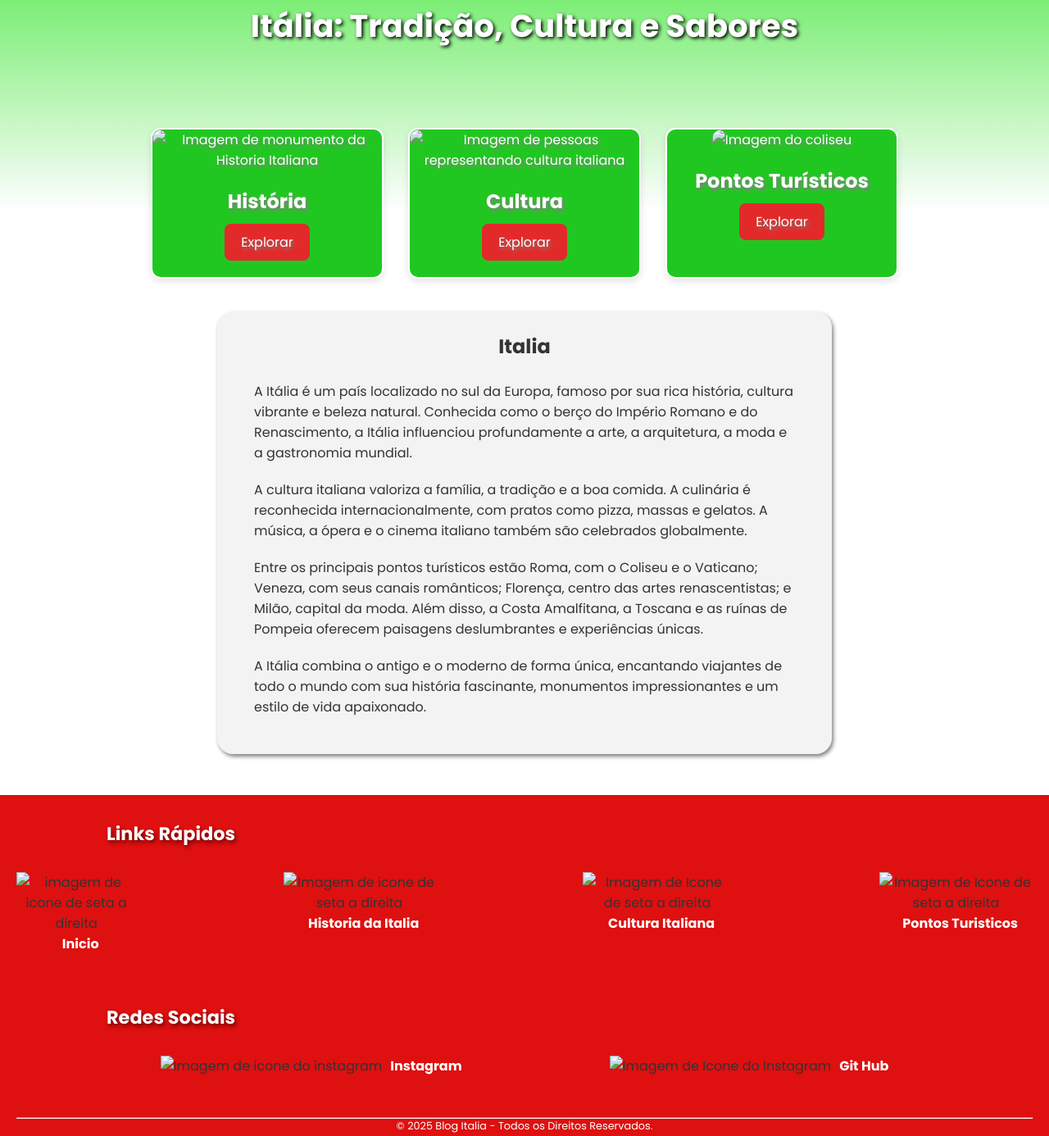
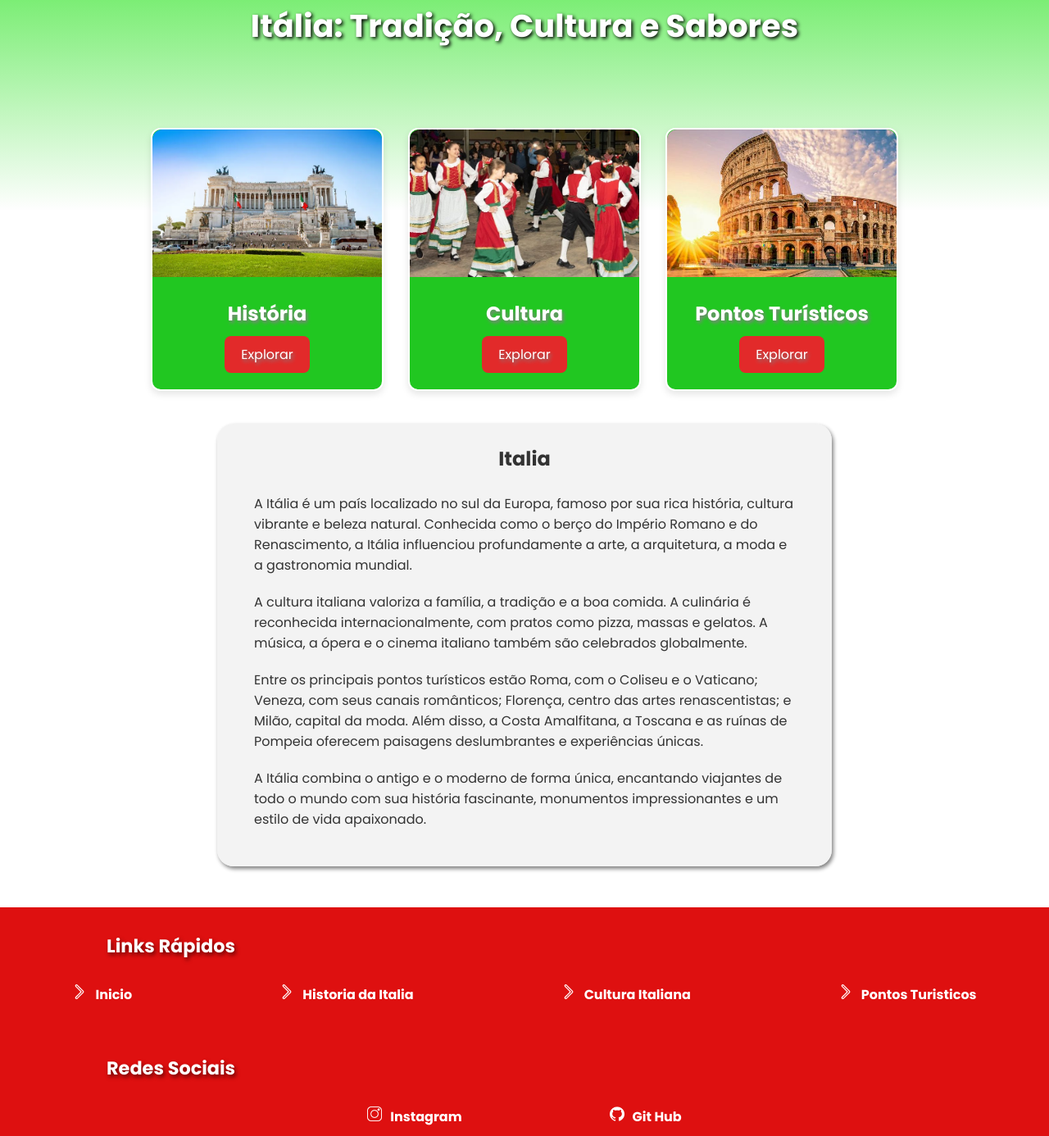
Before and after one commit to PauloEduardoCR/html-css-Js, a plain HTML site: page index.html in a window 1280 px wide. Shown: the part 134-1520 px from the top of the page at 82% size. Drawn offline with Linux system fonts and the light colour scheme; the site is published under a folder, as on GitHub Pages, so addresses that start at the root find nothing.

Commit message:
index.html

```diff
--- a/index.html
+++ b/index.html
@@ -18,17 +18,17 @@
 
   <section class="cards-container">
     <div class="card">
-      <img src="/Monumento-Historia-Italia.webp" alt="Imagem de monumento da Historia Italiana" width="100%" height="auto">
+      <img src="Monumento-Historia-Italia.webp" alt="Imagem de monumento da Historia Italiana" width="100%" height="auto">
       <h2>História</h2>
       <a href="historia.html">Explorar</a>
     </div>
     <div class="card">
-      <img src="/cultura-italiana-one.jpg" alt="Imagem de pessoas representando cultura italiana" width="100%" height="auto">
+      <img src="cultura-italiana-one.jpg" alt="Imagem de pessoas representando cultura italiana" width="100%" height="auto">
       <h2>Cultura</h2>
       <a href="cultura.html">Explorar</a>
     </div>
     <div class="card">
-      <img src="/coliseu-imagem.jpg" alt="Imagem do coliseu" width="100%" height="auto">
+      <img src="coliseu-imagem.jpg" alt="Imagem do coliseu" width="100%" height="auto">
       <h2>Pontos Turísticos</h2>
       <a href="locais.html">Explorar</a>
     </div>
@@ -50,21 +50,21 @@
     <section class="section-links-paginas-footer">
       <h3 class="h3-footer">Links Rápidos</h3>
       <ul class="ul-links-paginas-footer">
-        <li class="li-links-paginas-footer"><img src="/seta-direita.png" alt="imagem de icone de seta a direita" width="18px"><a href="index.html" class="a-link-paginas-footer">Inicio</a></li>
+        <li class="li-links-paginas-footer"><img src="seta-direita.png" alt="imagem de icone de seta a direita" width="18px"><a href="index.html" class="a-link-paginas-footer">Inicio</a></li>
 
-        <li class="li-links-paginas-footer"><img src="/seta-direita.png" alt="Imagem de icone de seta a direita" width="18x"><a href="historia.html" class="a-link-paginas-footer">Historia da Italia</a></li>
+        <li class="li-links-paginas-footer"><img src="seta-direita.png" alt="Imagem de icone de seta a direita" width="18x"><a href="historia.html" class="a-link-paginas-footer">Historia da Italia</a></li>
 
-        <li class="li-links-paginas-footer"><img src="/seta-direita.png" alt="Imagem de Icone de seta a direita" width="18px"><a href="cultura.html" class="a-link-paginas-footer">Cultura Italiana</a></li>
+        <li class="li-links-paginas-footer"><img src="seta-direita.png" alt="Imagem de Icone de seta a direita" width="18px"><a href="cultura.html" class="a-link-paginas-footer">Cultura Italiana</a></li>
 
-        <li class="li-links-paginas-footer"><img src="/seta-direita.png" alt=" Imagem de Icone de seta a direita" width="18px"><a href="locais.html" class="a-link-paginas-footer">Pontos Turisticos</a></li>
+        <li class="li-links-paginas-footer"><img src="seta-direita.png" alt=" Imagem de Icone de seta a direita" width="18px"><a href="locais.html" class="a-link-paginas-footer">Pontos Turisticos</a></li>
       </ul>
     </section>
     <section class="section-redes-sociais-footer">
       <h3 class="h3-footer">Redes Sociais</h3>
       <ul class="ul-links-paginas-footer">
-        <li class="li-links-paginas-footer"><img src="/instagram.png" alt="Imagem de icone do instagram" width="18px"><a href="https://www.instagram.com/ed_paulo017?igsh=cXAzNTNxeXQ4a3ly" class="a-link-paginas-footer" target="_blank">Instagram</a></li>
+        <li class="li-links-paginas-footer"><img src="instagram.png" alt="Imagem de icone do instagram" width="18px"><a href="https://www.instagram.com/ed_paulo017?igsh=cXAzNTNxeXQ4a3ly" class="a-link-paginas-footer" target="_blank">Instagram</a></li>
 
-        <li class="li-links-paginas-footer"><img src="/github.png" alt="Imagem de Icone do Instagram" width=" 18px"><a href="https://github.com/PauloEduardoCR" class="a-link-paginas-footer" target="_blank">Git Hub</a></li>
+        <li class="li-links-paginas-footer"><img src="github.png" alt="Imagem de Icone do Instagram" width=" 18px"><a href="https://github.com/PauloEduardoCR" class="a-link-paginas-footer" target="_blank">Git Hub</a></li>
       </ul>
     </section>
     <hr>
```
